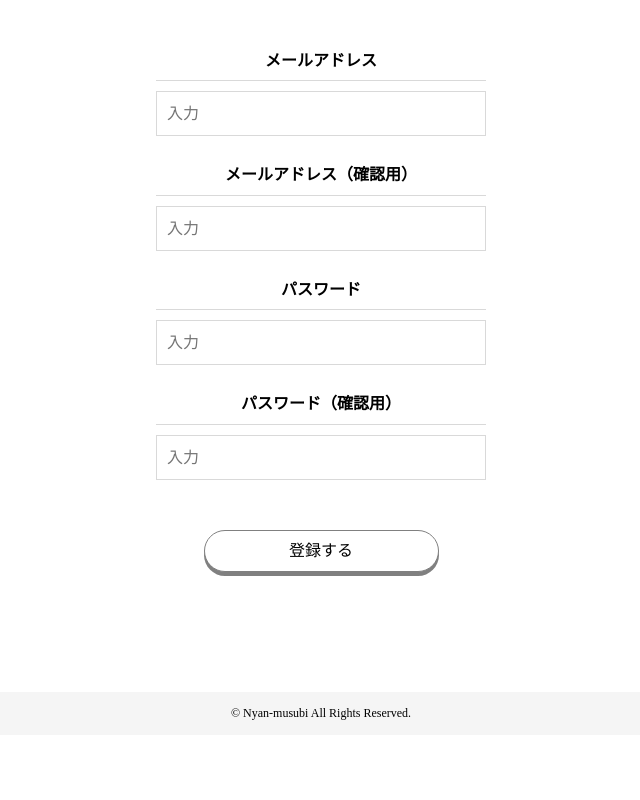
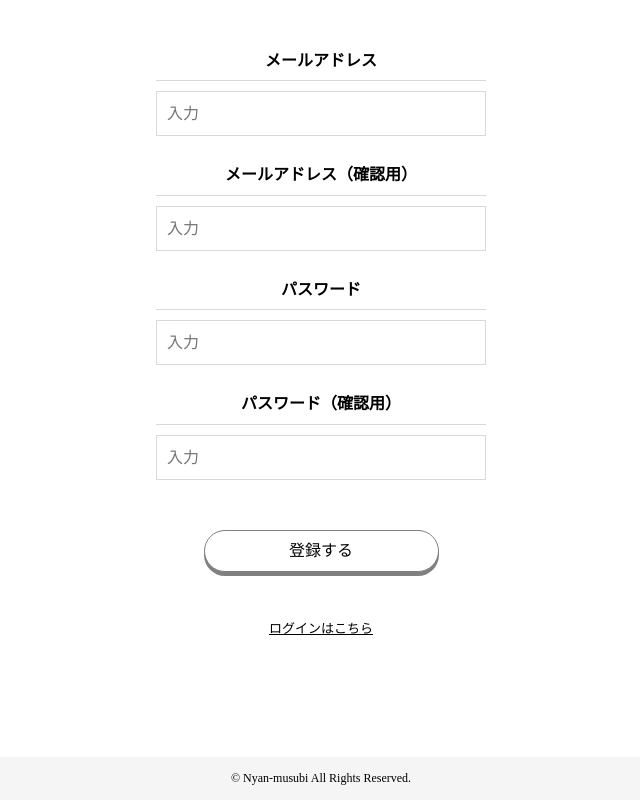
Before and after one commit to mikikoike0204/nyan-musubi, a Next.js app: page /signup in a window 1280 px wide. Shown: the part 411-1211 px from the top of the page, without its empty margins (319-959 px from the left). Before the commit the page ends 1146 px from the top, so only its background shows below. Built offline with nearby package versions, Linux system fonts and the light colour scheme; no server answers.

Commit message:
リンク追加

```diff
--- a/src/app/signup/page.module.css
+++ b/src/app/signup/page.module.css
@@ -42,3 +42,11 @@
 .loginBtn {
   margin-top: 50px;
 }
+
+.loginLink {
+  display: table;
+  margin: 50px auto 0;
+  text-align: center;
+  font-size: 13px;
+  text-decoration: underline;
+}
--- a/src/app/signup/page.tsx
+++ b/src/app/signup/page.tsx
@@ -3,6 +3,7 @@
 import { useState } from "react";
 import { supabase } from "@/lib/supabaseClient"; // ← 作成済みの Supabase client を import
 import styles from "./page.module.css";
+import Link from "next/link";
 
 export default function SignUp() {
   const [email, setEmail] = useState("");
@@ -140,6 +141,9 @@ export default function SignUp() {
                 </button>
               </div>
             </form>
+            <Link className={styles.loginLink} href="/login">
+              ログインはこちら
+            </Link>
           </div>
         </div>
       </section>
```
